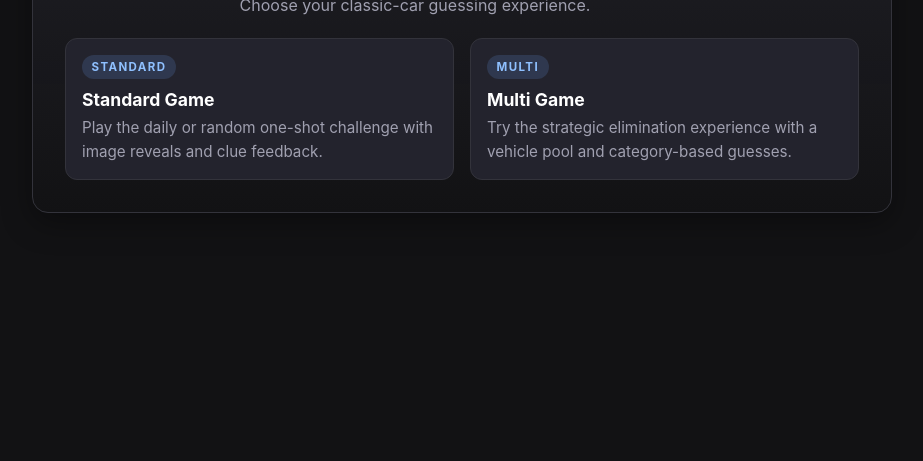
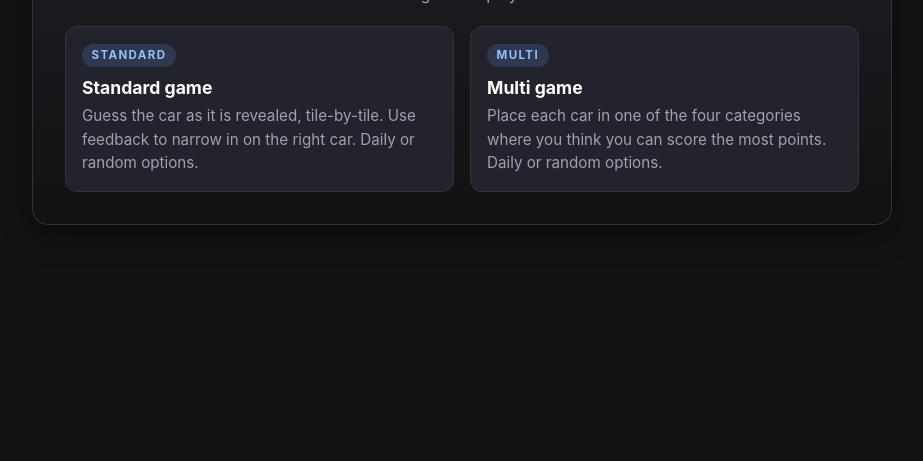
Before and after one commit to stopherjones/cardle, a website: page index.html in a window 1280 px wide. Shown: the part 339-800 px from the top of the page, without its empty margins (178-1101 px from the left). Drawn offline with Linux system fonts and the light colour scheme.

Commit message:
text tidyup

```diff
--- a/index.html
+++ b/index.html
@@ -13,20 +13,20 @@
     <section class="hero-card" aria-labelledby="home-title">
       <header>
         <h1 id="home-title">CARDLE</h1>
-        <p>Choose your classic-car guessing experience.</p>
+        <p>Choose which game to play.</p>
       </header>
 
       <div class="mode-choice-grid">
         <a class="mode-card" href="standard.html">
           <span class="mode-pill">Standard</span>
-          <h3>Standard Game</h3>
-          <p>Play the daily or random one-shot challenge with image reveals and clue feedback.</p>
+          <h3>Standard game</h3>
+          <p>Guess the car as it is revealed, tile-by-tile. Use feedback to narrow in on the right car. Daily or random options.</p>
         </a>
 
         <a class="mode-card" href="multi.html">
           <span class="mode-pill">Multi</span>
-          <h3>Multi Game</h3>
-          <p>Try the strategic elimination experience with a vehicle pool and category-based guesses.</p>
+          <h3>Multi game</h3>
+          <p>Place each car in one of the four categories where you think you can score the most points. Daily or random options.</p>
         </a>
       </div>
     </section>
```
Also changed, not shown: multi.html (+3 -2 lines), standard.html (+2 -2 lines).
